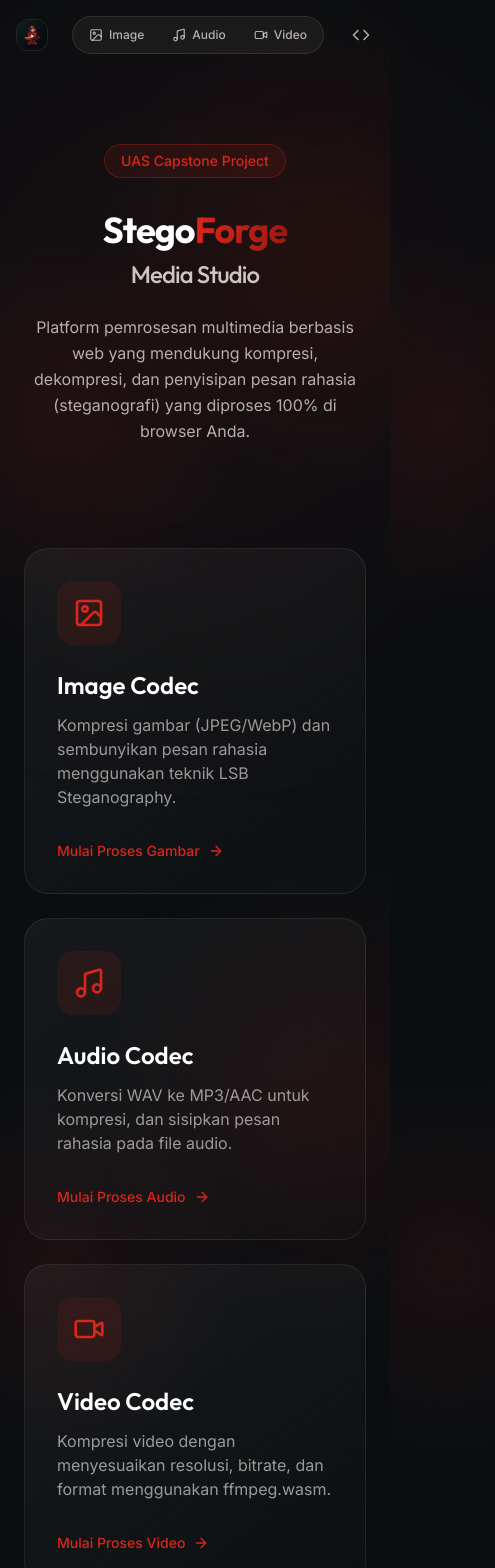
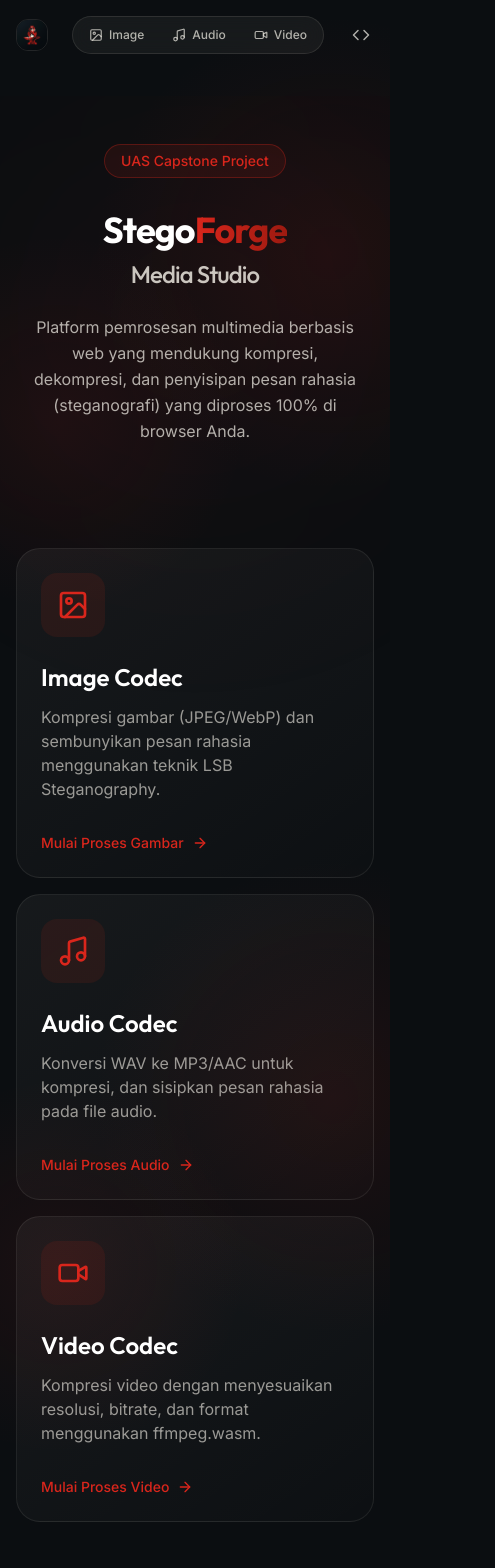
Before and after one commit to hilmanmaulana1237/multimedia-uas, a Next.js app: page / in a window 390 px wide. Shown: the top 1568 px of the page, 495 px wide, since content can reach past the window. Built offline with nearby package versions, Linux system fonts and the light colour scheme.

Commit message:
feat: initialize application layout and landing page with core multimedia modules

```diff
--- a/app/layout.tsx
+++ b/app/layout.tsx
@@ -35,8 +35,8 @@ export default function RootLayout({
   children: React.ReactNode;
 }>) {
   return (
-    <html lang="id" className={`${inter.variable} ${outfit.variable} ${jetbrainsMono.variable} h-full antialiased dark`}>
-      <body className="min-h-full flex flex-col font-sans relative overflow-x-hidden">
+    <html lang="id" className={`${inter.variable} ${outfit.variable} ${jetbrainsMono.variable} h-full antialiased dark overflow-x-hidden`}>
+      <body className="min-h-full flex flex-col font-sans relative overflow-x-hidden w-full max-w-[100vw]">
         <Navbar />
         <main className="flex-grow pt-24 pb-12">
           {children}
--- a/app/page.tsx
+++ b/app/page.tsx
@@ -11,10 +11,10 @@ export default function Home() {
   const teamReveal = useScrollReveal();
 
   return (
-    <div className="flex flex-col items-center w-full">
+    <div className="flex flex-col items-center w-full overflow-x-hidden">
       {/* Hero Section */}
       <section className="flex flex-col items-center justify-center text-center max-w-4xl pt-12 md:pt-16 pb-16 md:pb-24 px-4 md:px-6 relative w-full">
-        <div className="absolute top-1/2 left-1/2 -translate-x-1/2 -translate-y-1/2 w-[600px] h-[600px] bg-[#D9261C]/5 blur-[120px] rounded-full pointer-events-none -z-10"></div>
+        <div className="absolute top-1/2 left-1/2 -translate-x-1/2 -translate-y-1/2 w-[min(600px,100vw)] h-[min(600px,100vw)] bg-[#D9261C]/5 blur-[120px] rounded-full pointer-events-none -z-10"></div>
 
         <div className="inline-block px-4 py-1.5 rounded-full border border-[#D9261C]/30 bg-[#D9261C]/10 text-[#D9261C] text-sm font-medium mb-8 animate-fade-up" style={{ animationDelay: '0.1s' }}>
           UAS Capstone Project
@@ -34,11 +34,11 @@ export default function Home() {
       </section>
 
       {/* Modules Selection */}
-      <section className="w-full max-w-[1152px] px-6 mb-32 z-10">
-        <div className="grid grid-cols-1 md:grid-cols-3 gap-6 w-full">
+      <section className="w-full max-w-[1152px] px-4 md:px-6 mb-20 md:mb-32 z-10">
+        <div className="grid grid-cols-1 md:grid-cols-3 gap-4 md:gap-6 w-full">
           {/* Image Module */}
           <Link href="/image" className="group animate-fade-up" style={{ animationDelay: '0.4s' }}>
-            <div className="glass-card h-full p-8 flex flex-col transition-all duration-400 group-hover:-translate-y-2 group-hover:shadow-[0_20px_40px_rgba(217,38,28,0.15)] group-hover:border-[#D9261C]/50">
+            <div className="glass-card h-full p-6 md:p-8 flex flex-col transition-all duration-400 group-hover:-translate-y-2 group-hover:shadow-[0_20px_40px_rgba(217,38,28,0.15)] group-hover:border-[#D9261C]/50">
               <div className="w-16 h-16 rounded-2xl bg-[#D9261C]/10 text-[#D9261C] flex items-center justify-center mb-6 group-hover:bg-[#D9261C] group-hover:text-white transition-colors duration-300">
                 <ImageIcon size={32} />
               </div>
@@ -54,7 +54,7 @@ export default function Home() {
 
           {/* Audio Module */}
           <Link href="/audio" className="group animate-fade-up" style={{ animationDelay: '0.5s' }}>
-            <div className="glass-card h-full p-8 flex flex-col transition-all duration-400 group-hover:-translate-y-2 group-hover:shadow-[0_20px_40px_rgba(217,38,28,0.15)] group-hover:border-[#D9261C]/50">
+            <div className="glass-card h-full p-6 md:p-8 flex flex-col transition-all duration-400 group-hover:-translate-y-2 group-hover:shadow-[0_20px_40px_rgba(217,38,28,0.15)] group-hover:border-[#D9261C]/50">
               <div className="w-16 h-16 rounded-2xl bg-[#D9261C]/10 text-[#D9261C] flex items-center justify-center mb-6 group-hover:bg-[#D9261C] group-hover:text-white transition-colors duration-300">
                 <MusicIcon size={32} />
               </div>
@@ -70,7 +70,7 @@ export default function Home() {
 
           {/* Video Module */}
           <Link href="/video" className="group animate-fade-up" style={{ animationDelay: '0.6s' }}>
-            <div className="glass-card h-full p-8 flex flex-col transition-all duration-400 group-hover:-translate-y-2 group-hover:shadow-[0_20px_40px_rgba(217,38,28,0.15)] group-hover:border-[#D9261C]/50">
+            <div className="glass-card h-full p-6 md:p-8 flex flex-col transition-all duration-400 group-hover:-translate-y-2 group-hover:shadow-[0_20px_40px_rgba(217,38,28,0.15)] group-hover:border-[#D9261C]/50">
               <div className="w-16 h-16 rounded-2xl bg-[#D9261C]/10 text-[#D9261C] flex items-center justify-center mb-6 group-hover:bg-[#D9261C] group-hover:text-white transition-colors duration-300">
                 <VideoIcon size={32} />
               </div>
@@ -90,7 +90,7 @@ export default function Home() {
       <section
         ref={processReveal.ref}
         className={clsx(
-          "w-full max-w-[1152px] px-6 mb-32 transition-all duration-1000",
+          "w-full max-w-[1152px] px-4 md:px-6 mb-20 md:mb-32 transition-all duration-1000",
           processReveal.isRevealed ? "opacity-100 translate-y-0" : "opacity-0 translate-y-20"
         )}
       >
@@ -99,7 +99,7 @@ export default function Home() {
           <p className="text-[#F7F4EB]/60 max-w-2xl mx-auto">Empat langkah mudah untuk memproses file multimedia Anda secara lokal dengan keamanan terjamin.</p>
         </div>
 
-        <div className="relative grid grid-cols-1 md:grid-cols-4 gap-8">
+        <div className="relative grid grid-cols-2 md:grid-cols-4 gap-6 md:gap-8">
           {/* Connector Line */}
           <div className="hidden md:block absolute top-8 left-1/8 right-1/8 h-[1px] bg-gradient-to-r from-transparent via-[#D9261C]/30 to-transparent -z-10"></div>
 
@@ -124,7 +124,7 @@ export default function Home() {
       <section
         ref={featuresReveal.ref}
         className={clsx(
-          "w-full max-w-[1152px] px-6 mb-24 transition-all duration-1000",
+          "w-full max-w-[1152px] px-4 md:px-6 mb-24 transition-all duration-1000",
           featuresReveal.isRevealed ? "opacity-100 translate-y-0" : "opacity-0 translate-y-20"
         )}
       >
@@ -157,7 +157,7 @@ export default function Home() {
       <section
         ref={teamReveal.ref}
         className={clsx(
-          "w-full max-w-[1152px] px-6 mb-24 transition-all duration-1000",
+          "w-full max-w-[1152px] px-4 md:px-6 mb-24 transition-all duration-1000",
           teamReveal.isRevealed ? "opacity-100 translate-y-0" : "opacity-0 translate-y-20"
         )}
       >
```
